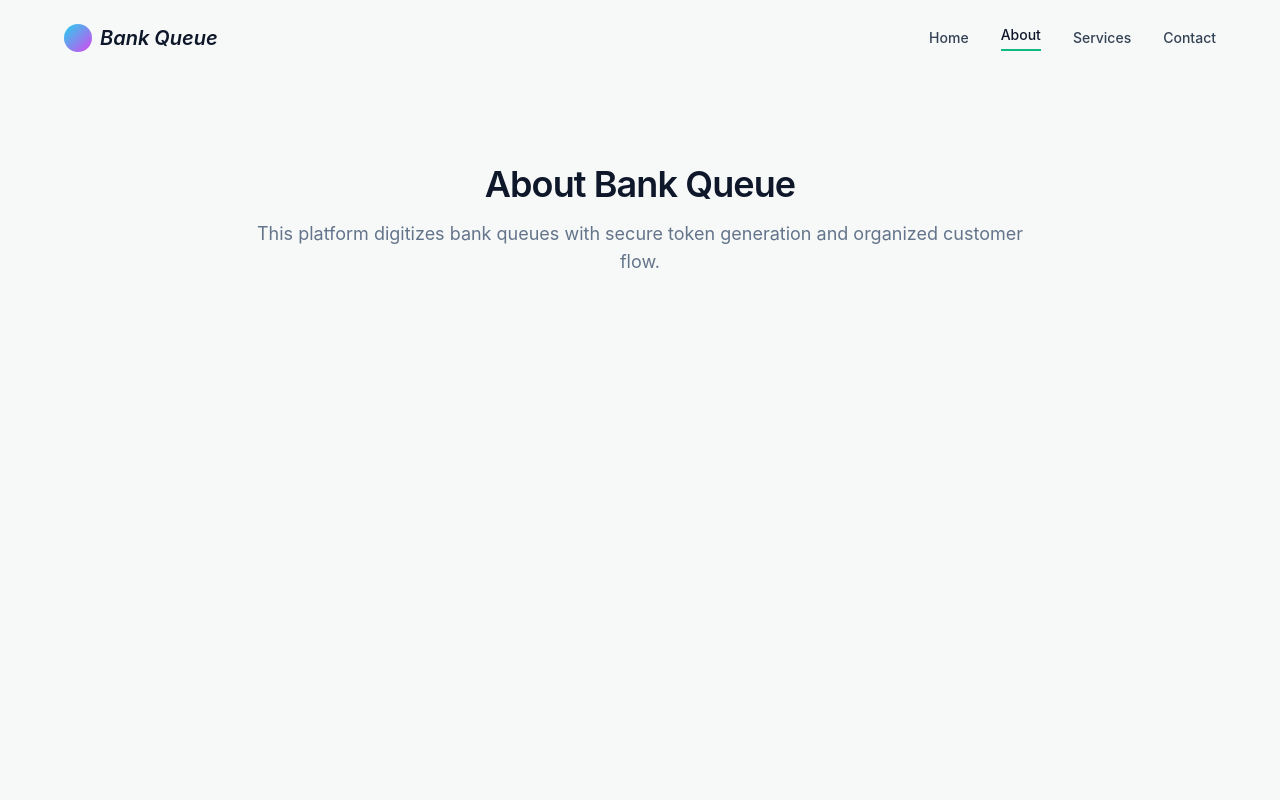
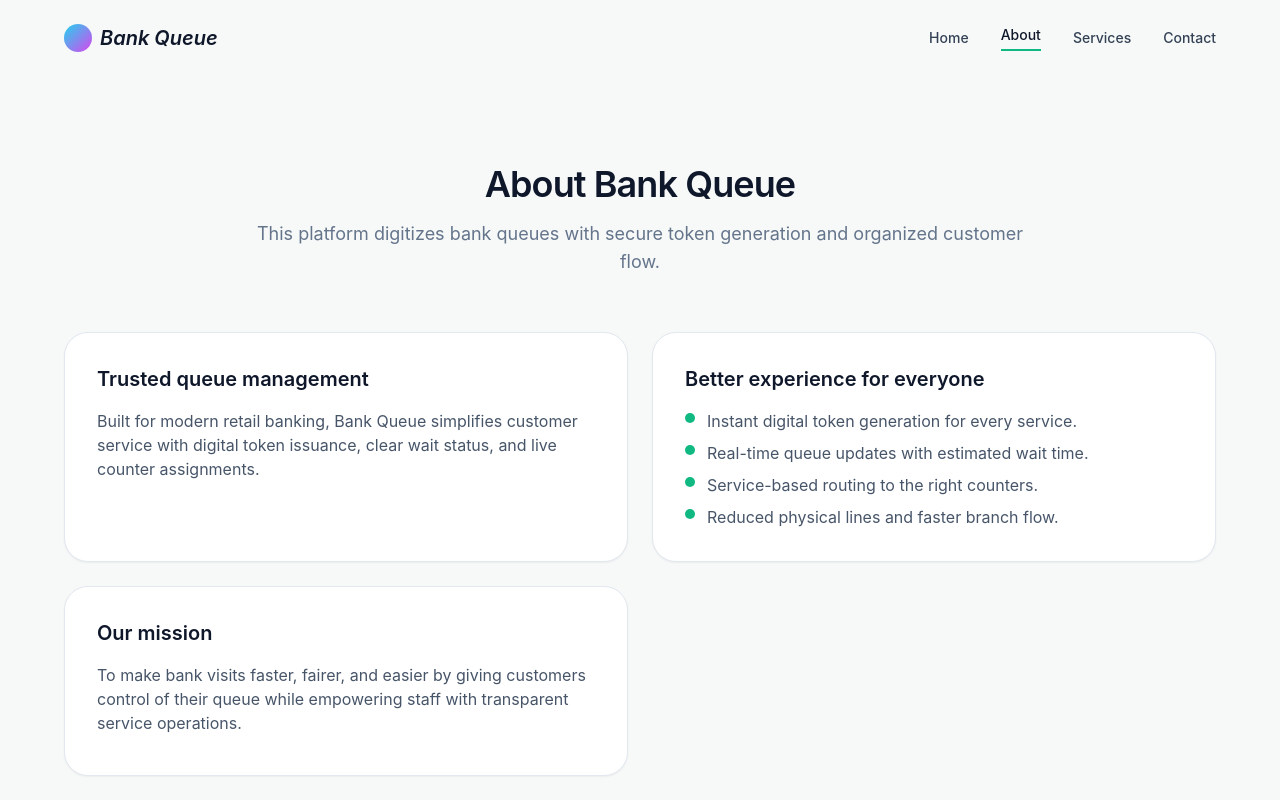
Before and after one commit to devthakuree/Bank-Queue-System-frontend, a React (Vite) app: page /about in a window 1280 px wide. Built offline with nearby package versions, Linux system fonts and the light colour scheme.

Commit message:
Add dynamic content sections to LandingInfoPage; include about, services, and contact information with structured layout and contact cards for improved user engagement.

```diff
--- a/src/App.jsx
+++ b/src/App.jsx
@@ -34,6 +34,7 @@ function App() {
               <LandingInfoPage
                 title="About Bank Queue"
                 description="This platform digitizes bank queues with secure token generation and organized customer flow."
+                sectionKey="about"
               />
             }
           />
@@ -43,6 +44,7 @@ function App() {
               <LandingInfoPage
                 title="Our Services"
                 description="Cash operations, account services, inquiry management, and smart queue scheduling."
+                sectionKey="services"
               />
             }
           />
@@ -52,6 +54,25 @@ function App() {
               <LandingInfoPage
                 title="Contact"
                 description="For support or onboarding, contact bank operations desk at your nearest branch."
+                sectionKey="contact"
+                contactCards={[
+                  {
+                    title: "Phone",
+                    value: "+1 (555) 123-4567",
+                  },
+                  {
+                    title: "Email",
+                    value: "support@bankqueue.com",
+                  },
+                  {
+                    title: "Hours",
+                    value: "Mon–Fri 8:00 AM – 6:00 PM",
+                  },
+                  {
+                    title: "Head Office",
+                    value: "123 Bank Street, Finance City",
+                  },
+                ]}
               />
             }
           />
--- a/src/pages/LandingInfoPage.jsx
+++ b/src/pages/LandingInfoPage.jsx
@@ -1,9 +1,64 @@
 import { NavLink } from "react-router-dom";
 
-function LandingInfoPage({ title, description }) {
+const infoSections = {
+  about: [
+    {
+      title: "Trusted queue management",
+      content:
+        "Built for modern retail banking, Bank Queue simplifies customer service with digital token issuance, clear wait status, and live counter assignments.",
+    },
+    {
+      title: "Better experience for everyone",
+      bullets: [
+        "Instant digital token generation for every service.",
+        "Real-time queue updates with estimated wait time.",
+        "Service-based routing to the right counters.",
+        "Reduced physical lines and faster branch flow.",
+      ],
+    },
+    {
+      title: "Our mission",
+      content:
+        "To make bank visits faster, fairer, and easier by giving customers control of their queue while empowering staff with transparent service operations.",
+    },
+  ],
+  services: [
+    {
+      title: "Cash transactions",
+      content:
+        "Fast deposit, withdrawal, and cheque services with priority handling for cash counters.",
+    },
+    {
+      title: "Account services",
+      content:
+        "Account opening, closure, card issuance, PIN reset, and routine account updates without long waits.",
+    },
+    {
+      title: "Customer inquiries",
+      content:
+        "Balance checks, statement requests, loan questions, and general support are routed to the right specialist quickly.",
+    },
+    {
+      title: "Queue control",
+      content:
+        "Smart token assignment, live counter tracking, and admin tools keep branch operations smooth and transparent.",
+    },
+  ],
+  contact: [
+    {
+      title: "Reach our operations desk",
+      content:
+        "For support, onboarding, or service questions, contact our bank operations desk at your nearest branch or through the channels below.",
+    },
+  ],
+};
+
+function LandingInfoPage({ title, description, sectionKey, contactCards = [] }) {
+  const sections = infoSections[sectionKey] || [];
+
   return (
-    <section className="h-screen overflow-hidden bg-[#f7f9f8] px-4 py-6 md:px-8">
-      <div className="mx-auto flex h-full w-full max-w-6xl flex-col">
+    <section className="min-h-screen bg-[#f7f9f8] px-4 py-6 md:px-8">
+      <div className="mx-auto flex w-full max-w-6xl flex-col">
         <header className="flex items-center justify-between">
           <div className="flex items-center gap-2">
             <div className="h-7 w-7 rounded-full bg-gradient-to-br from-cyan-400 to-fuchsia-500" />
@@ -29,6 +84,40 @@ function LandingInfoPage({ title, description }) {
           <h1 className="text-4xl font-semibold tracking-tight text-slate-900">{title}</h1>
           <p className="mt-4 text-lg text-slate-500">{description}</p>
         </div>
+
+        <div className="mx-auto mt-12 grid gap-6 md:grid-cols-2">
+          {sections.map((section) => (
+            <div key={section.title} className="rounded-3xl border border-slate-200 bg-white p-8 shadow-sm">
+              <h2 className="text-xl font-semibold text-slate-900">{section.title}</h2>
+              {section.content ? (
+                <p className="mt-4 text-slate-600">{section.content}</p>
+              ) : null}
+              {section.bullets ? (
+                <ul className="mt-4 space-y-2 text-slate-600">
+                  {section.bullets.map((bullet) => (
+                    <li key={bullet} className="flex gap-3">
+                      <span className="mt-1 h-2.5 w-2.5 rounded-full bg-emerald-500" />
+                      <span>{bullet}</span>
+                    </li>
+                  ))}
+                </ul>
+              ) : null}
+            </div>
+          ))}
+        </div>
+
+        {contactCards.length > 0 ? (
+          <div className="mx-auto mt-10 w-full max-w-4xl">
+            <div className="grid gap-4 sm:grid-cols-2">
+              {contactCards.map((card) => (
+                <div key={card.title} className="rounded-3xl border border-slate-200 bg-white p-6 shadow-sm">
+                  <p className="text-sm font-semibold uppercase tracking-[0.16em] text-emerald-600">{card.title}</p>
+                  <p className="mt-3 text-slate-700">{card.value}</p>
+                </div>
+              ))}
+            </div>
+          </div>
+        ) : null}
       </div>
     </section>
   );
```
